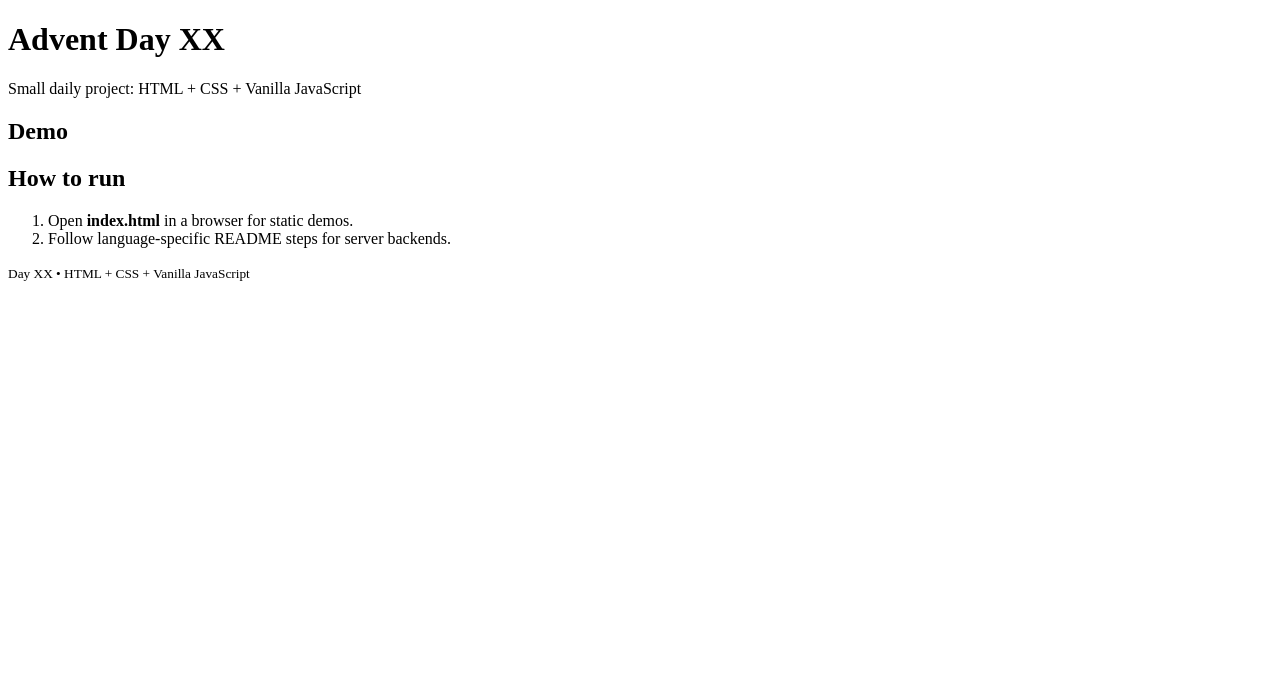
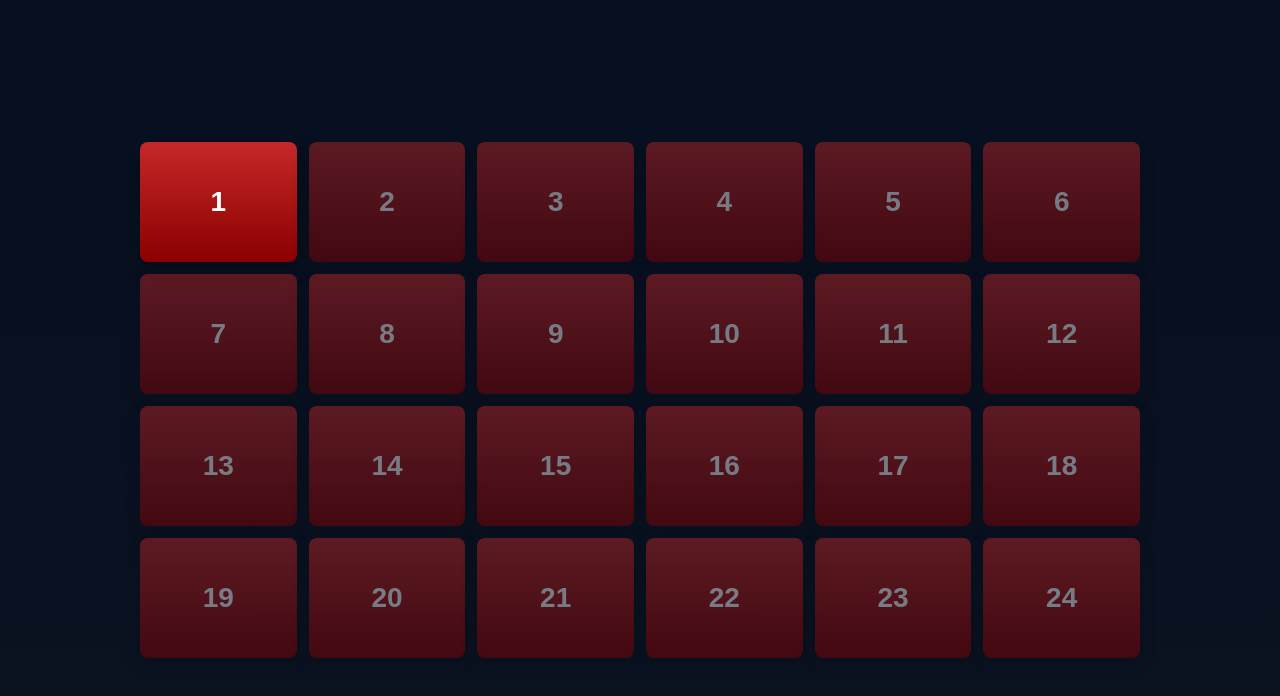
Before and after one commit to angelicasangregorio29/advent_calendar, a plain HTML site: page index.html in a window 1280 px wide. Drawn offline with Linux system fonts and the light colour scheme.

Commit message:
new advent calendar

```diff
--- a/index.html
+++ b/index.html
@@ -3,50 +3,17 @@
 <head>
   <meta charset="utf-8" />
   <meta name="viewport" content="width=device-width,initial-scale=1" />
-  <title>Advent Calendar 2025</title>
-  <link rel="stylesheet" href="styles.css" />
+  <title>Advent Calendar</title>
+  <link rel="stylesheet" href="style.css" />
 </head>
 <body>
-  <header class="site-header">
-    <div class="container">
-      <h1 class="site-title">Advent Day XX</h1>
-      <p class="site-sub">Small daily project: HTML + CSS + <span id="tech-name">TECH</span></p>
-    </div>
-  </header>
-
-  <main class="container" id="main">
-    <section class="card" id="demo">
-      <h2 class="card-title">Demo</h2>
-      <div id="app" class="card-body">
-        <!-- UI goes here -->
-      </div>
-    </section>
-
-    <section class="card" id="instructions">
-      <h2 class="card-title">How to run</h2>
-      <div class="card-body">
-        <ol>
-          <li>Open <strong>index.html</strong> in a browser for static demos.</li>
-          <li>Follow language-specific README steps for server backends.</li>
-        </ol>
-      </div>
-    </section>
-  </main>
-
-  <footer class="site-footer">
-    <div class="container">
-      <small>Day XX • HTML + CSS + <span id="tech-footer">TECH</span></small>
-    </div>
-  </footer>
-
-  <script>
-    // Replace placeholders with the day's tech name
-    const tech = 'Vanilla JavaScript';
-    document.getElementById('tech-name').textContent = tech;
-    document.getElementById('tech-footer').textContent = tech;
-  </script>
-
-  <!-- Day-specific script -->
-  <script src="app.js" defer></script>
+  <main class="calendar" id="calendar"></main>
+  <template id="door-template">
+    <button class="door">
+      <div class="face front"></div>
+      <div class="face back"></div>
+    </button>
+  </template>
+  <script src="script.js"></script>
 </body>
 </html>
--- /dev/null
+++ b/script.js
@@ -0,0 +1,25 @@
+const calendar = document.getElementById('calendar');
+const template = document.getElementById('door-template');
+const opened = JSON.parse(localStorage.getItem('openedDays') || '[]');
+const today = new Date();
+const testMode = window.location.search.includes('test=true');
+
+for(let day=1; day<=24; day++){
+  const node = template.content.firstElementChild.cloneNode(true);
+  const front = node.querySelector('.front');
+  const back = node.querySelector('.back');
+  front.textContent = day;
+  back.innerHTML = `<strong>Day ${day}</strong><br>Surprise message or image here.`;
+  const allowed = testMode || (today.getMonth()===11 && today.getDate()>=day);
+  if(opened.includes(day)) node.classList.add('open');
+  if(!allowed) node.classList.add('locked');
+  node.addEventListener('click', () => {
+    if(!allowed) return;
+    node.classList.toggle('open');
+    const idx = opened.indexOf(day);
+    if(node.classList.contains('open') && idx===-1){ opened.push(day); }
+    if(!node.classList.contains('open') && idx>-1){ opened.splice(idx,1); }
+    localStorage.setItem('openedDays', JSON.stringify(opened));
+  });
+  calendar.appendChild(node);
+}
--- a/style.css
+++ b/style.css
@@ -1,53 +1,35 @@
 :root{
-  --bg:#0f1724;
-  --card:#0b1220;
-  --muted:#9aa4b2;
-  --accent:#7dd3fc;
-  --radius:12px;
-  --gap:16px;
-  font-family:Inter,system-ui,-apple-system,Segoe UI,Roboto,"Helvetica Neue",Arial;
-  color-scheme: dark;
+  --bg:#0b1220; --card:#fff; --accent:#c62828;
 }
-
 *{box-sizing:border-box}
-html,body{height:100%}
 body{
-  margin:0;
-  background:linear-gradient(180deg,#071025 0%, #0f1724 100%);
-  color:#e6eef6;
-  -webkit-font-smoothing:antialiased;
-  -moz-osx-font-smoothing:grayscale;
-  line-height:1.45;
+  margin:0; min-height:100vh; display:flex; align-items:center; justify-content:center;
+  background:linear-gradient(180deg,#071021 0%,#0b1220 100%);
+  font-family:system-ui,Segoe UI,Roboto;
+  padding:24px;
 }
-
-.container{max-width:980px;margin:28px auto;padding:0 20px}
-
-.site-header{padding:20px 0}
-.site-title{margin:0;font-size:1.6rem}
-.site-sub{margin:6px 0 0;color:var(--muted)}
-
-.card{
-  background:linear-gradient(180deg, rgba(255,255,255,0.02), rgba(255,255,255,0.01));
-  border-radius:var(--radius);
-  padding:18px;
-  margin:18px 0;
-  box-shadow:0 6px 18px rgba(2,6,23,0.6);
-  border:1px solid rgba(255,255,255,0.03);
+.calendar{
+  width:min(1000px,95vw);
+  display:grid;
+  grid-template-columns:repeat(6,1fr);
+  gap:12px;
 }
-
-.card-title{margin:0 0 12px;font-size:1.1rem}
-.card-body{font-size:0.95rem;color:var(--muted)}
-
-.site-footer{padding:18px 0;text-align:center;color:var(--muted);font-size:0.9rem}
-
-/* Responsive grid for demo area */
-#app{
-  display:grid;
-  grid-template-columns:1fr;
-  gap:var(--gap);
+.door{
+  position:relative; padding:0; border:0; cursor:pointer;
+  perspective:800px; height:120px; background:none;
 }
-
-/* small utilities */
-.btn{
-  display:inline-block;padding:8px 12px;border-radius:8px;background:var(--accent);color:#042028;text-decoration:none;font-weight:600;
+.face{
+  position:absolute; inset:0; display:flex; align-items:center; justify-content:center;
+  border-radius:8px; backface-visibility:hidden; transition:transform .6s;
+  box-shadow:0 6px 18px rgba(0,0,0,.35);
 }
+.front{
+  background:linear-gradient(180deg,var(--accent),#8b0000);
+  color:#fff; font-weight:700; font-size:28px;
+}
+.back{
+  background:var(--card); color:#111; transform:rotateY(180deg); padding:12px; text-align:center;
+}
+.door.open .front{ transform:rotateY(180deg); }
+.door.open .back{ transform:rotateY(0deg); }
+.door.locked{ opacity:.45; cursor:not-allowed; }
```
Also changed, not shown: app.js/script.js (deleted, +0 -64 lines).
